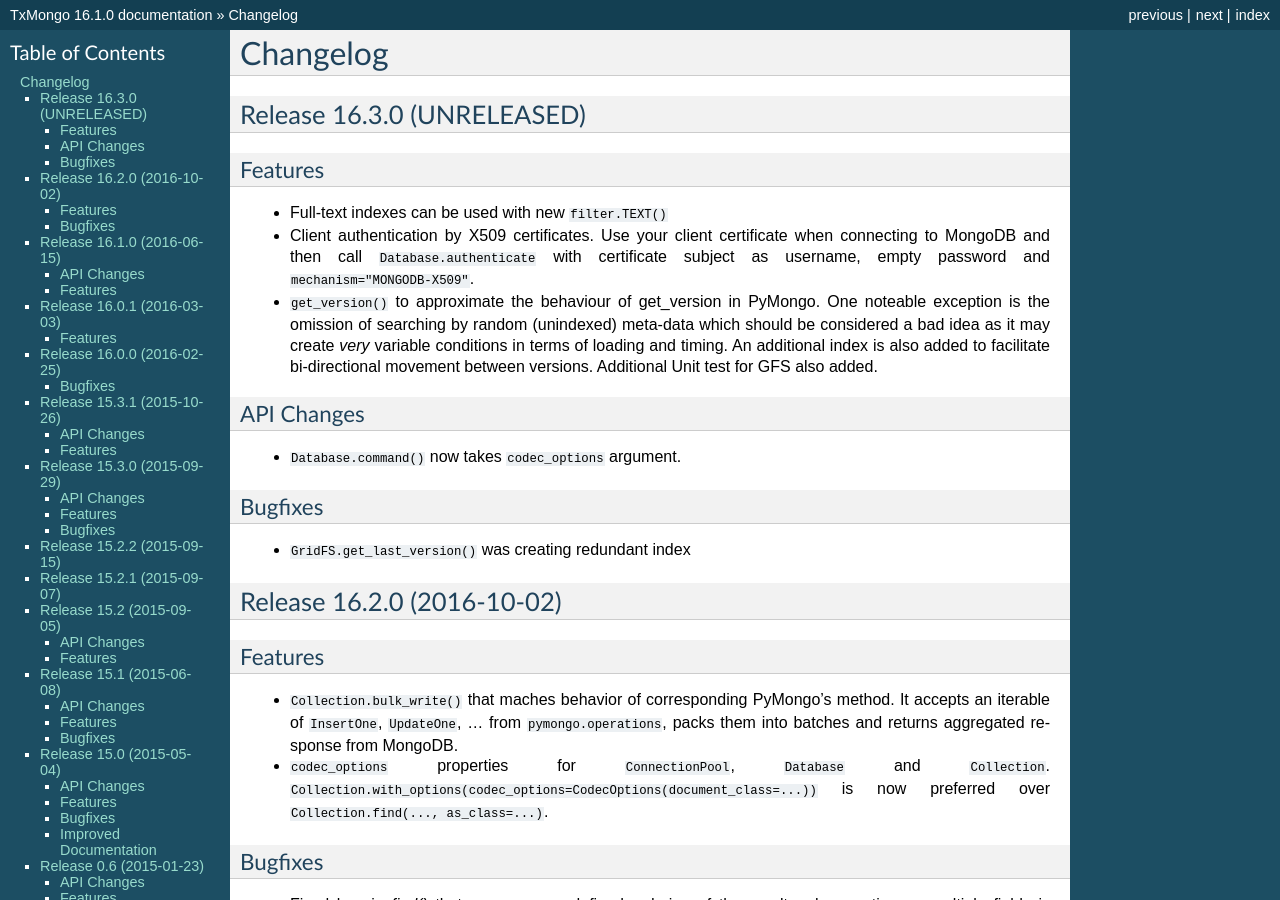
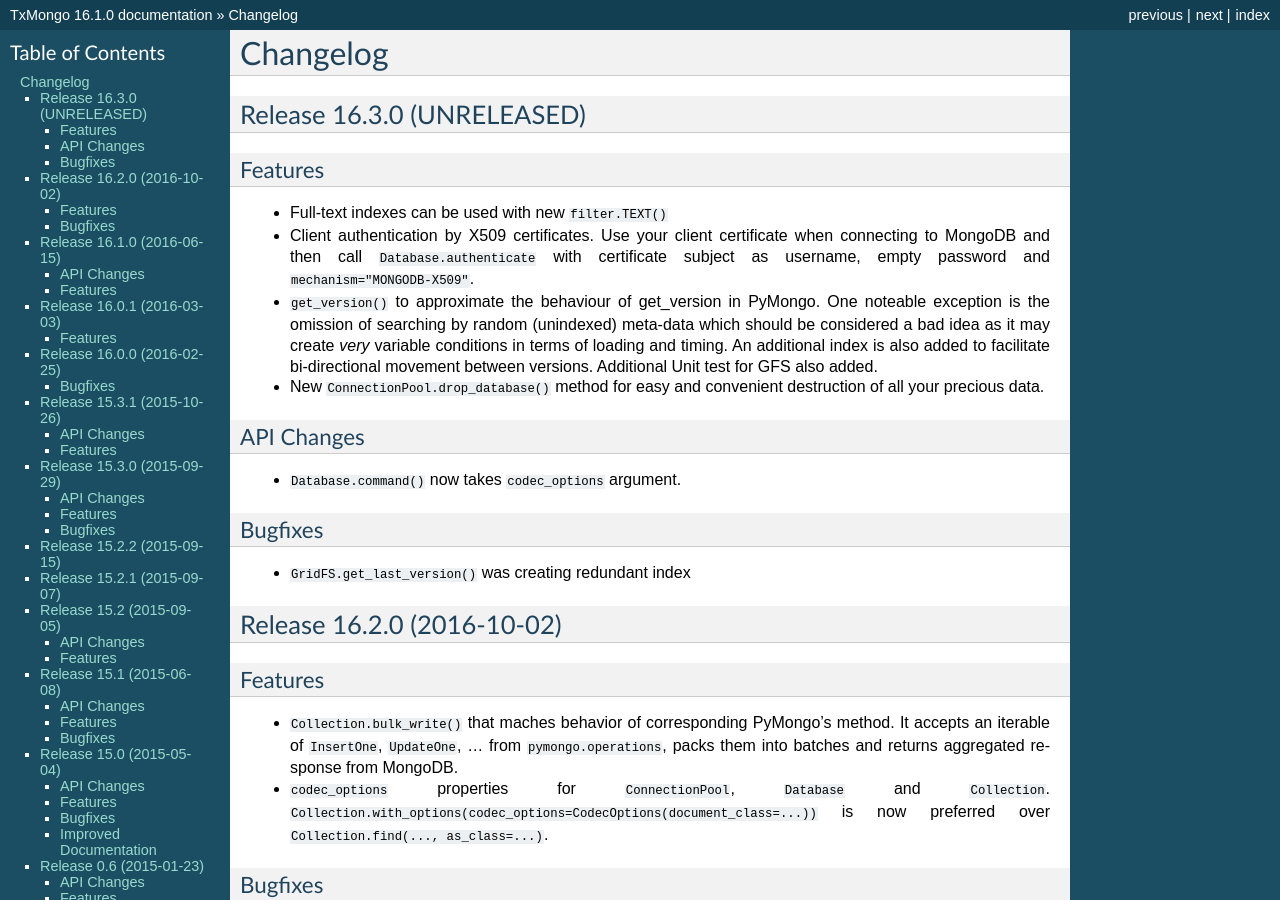
Before and after one commit to twisted/txmongo, a Sphinx documentation site: the page built from docs/source/NEWS.rst, in a window 1280 px wide and 900 px high. Built offline with Sphinx 7.4.7, drawn with Linux system fonts in a browser that asks for light colours; formulas are drawn with MathJax 3.

Commit message:
Changelog entry

```diff
--- a/docs/source/NEWS.rst
+++ b/docs/source/NEWS.rst
@@ -15,6 +15,7 @@ Features
   is the omission of searching by random (unindexed) meta-data which should be considered a bad idea
   as it may create *very* variable conditions in terms of loading and timing. An additional index is
   also added to facilitate bi-directional movement between versions. Additional Unit test for GFS also added.
+- New ``ConnectionPool.drop_database()`` method for easy and convenient destruction of all your precious data.
 
 API Changes
 ^^^^^^^^^^^
```
